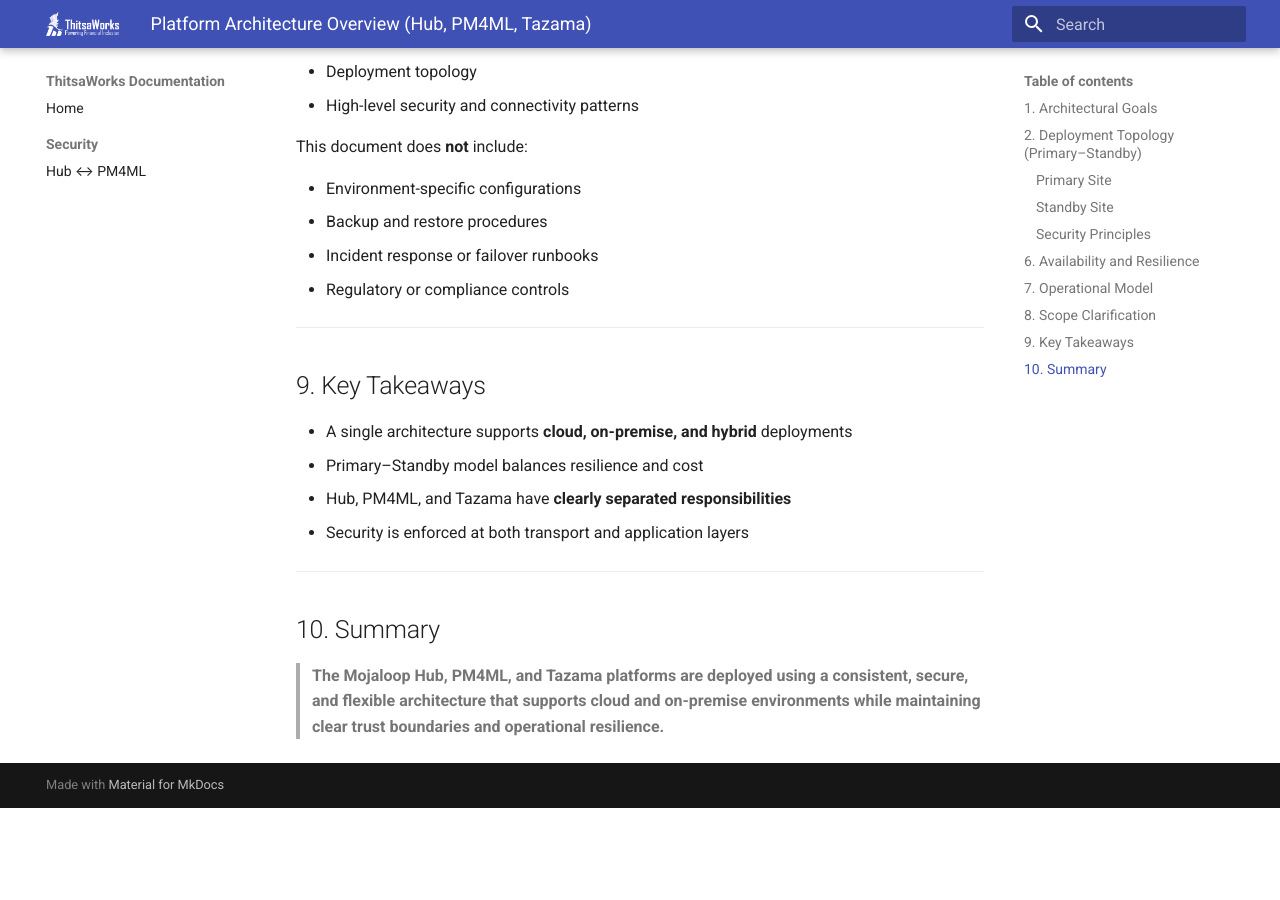
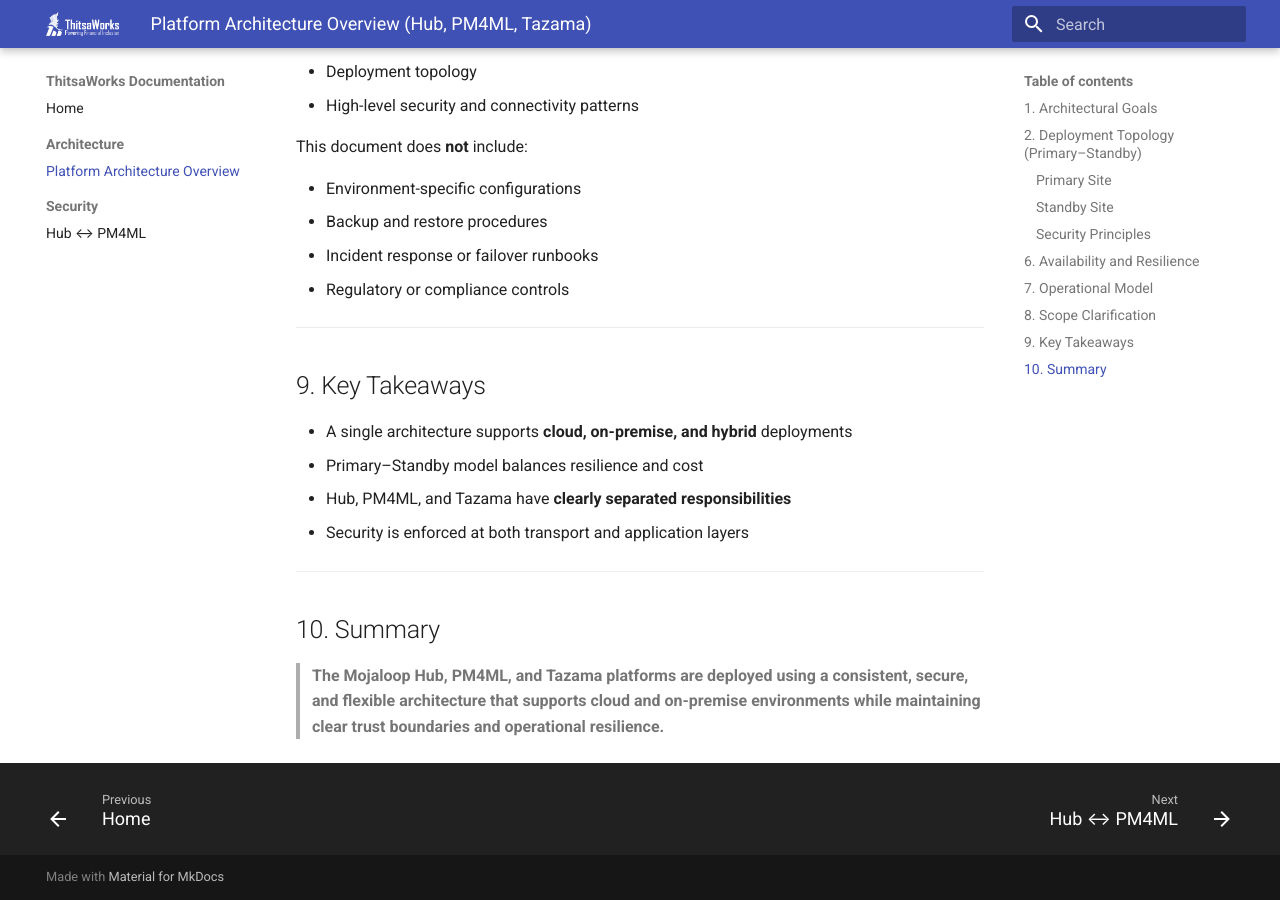
Before and after one commit to ThitsaX/docs, an MkDocs documentation site: the page built from docs/platform-architecture-overview.md, in a window 1280 px wide and 900 px high, scrolled down 3849 px. Built offline with MkDocs 1.6.1 and Material for MkDocs 9.7.7, drawn with Linux system fonts in a browser that asks for light colours; the version menu is left out; before the commit the page ends 4657 px from its top, so only the background shows below that.

Commit message:
Add navigation entry for Platform Architecture Overview in mkdocs.yml

```diff
--- a/mkdocs.yml
+++ b/mkdocs.yml
@@ -24,5 +24,9 @@
 
 nav:
   - Home: index.md
+
+  - Architecture:
+      - Platform Architecture Overview: platform-architecture-overview.md
+
   - Security:
       - Hub ↔ PM4ML: hub-pm4ml-security-architecture.md
```
